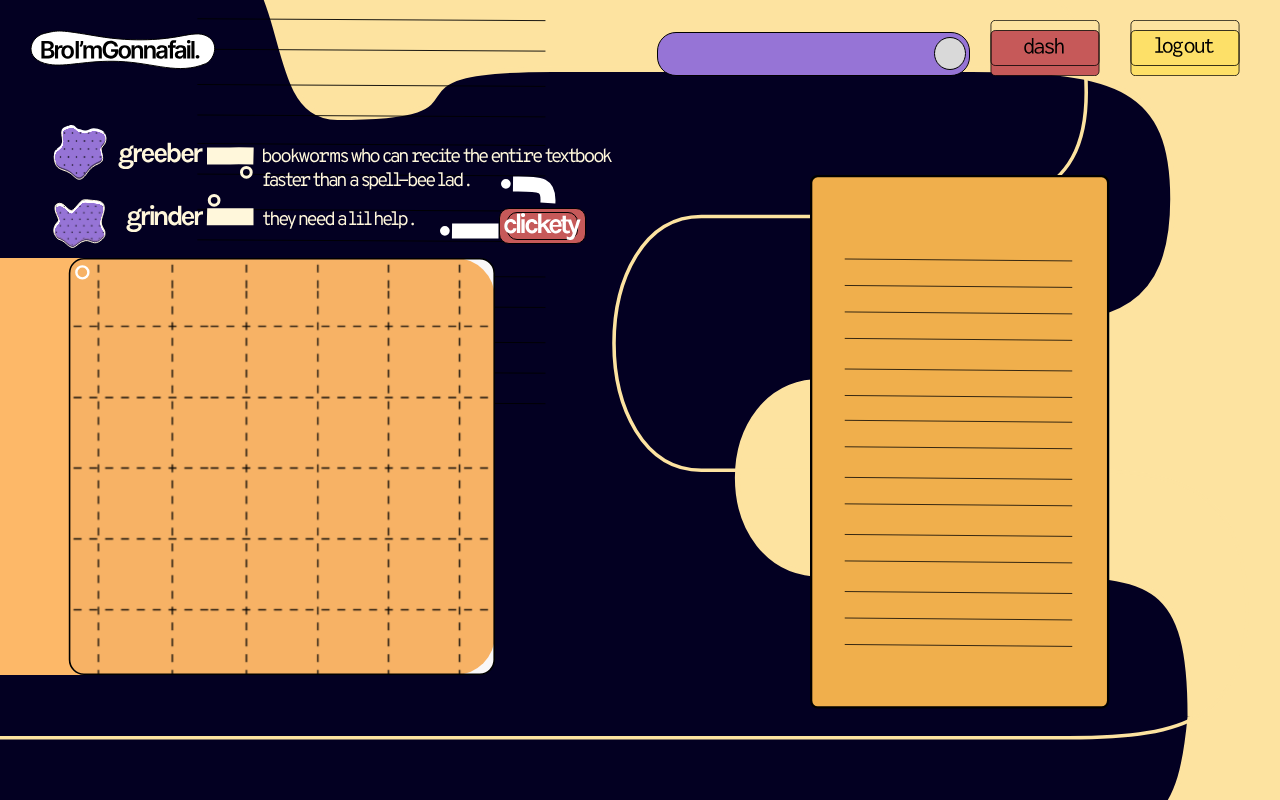
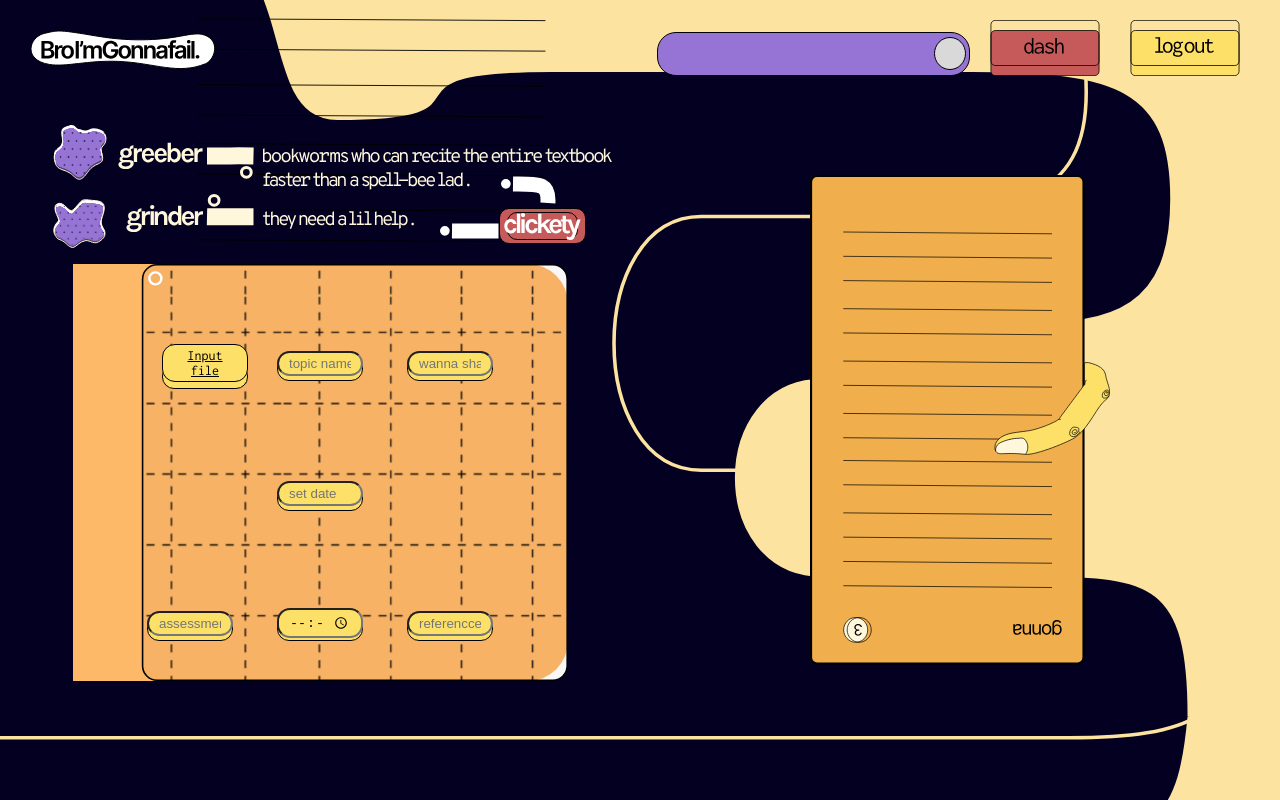
Before and after one commit to gokulpr-47/BIG-f, a React (Vite) app: page /upload in a window 1280 px wide. Built offline with nearby package versions, Linux system fonts and the light colour scheme.

Commit message:
progress in upload file

```diff
--- a/src/App.jsx
+++ b/src/App.jsx
@@ -2,20 +2,22 @@ import "./App.css";
 import { Routes, Route } from "react-router-dom";
 import Login from "./components/Login/Login";
 import SignUp from "./components/SignUp/SignUp";
-import LandingPage from "./components/LandingPage/LandingPage";
-import AboutUs from "./components/Aboutus/AboutUs";
+// import LandingPage from "./components/LandingPage/LandingPage";
+// import AboutUs from "./components/Aboutus/AboutUs";
 import UploadPage from "./components/UploadPage/UploadPage";
 
 function App() {
   return (
+    <>
       <Routes>
-      <Route path="/" element={<LandingPage />} />
+        {/* <Route path="/" element={<LandingPage />} /> */}
         <Route path="/login" element={<Login />} />
         <Route path="/signup" element={<SignUp />} />
         <Route path="/upload" element={<UploadPage />} />
         {/* <Route path="/resource" element={<Resource/>} /> */}
-      <Route path="/about" element={<AboutUs />} />
+        {/* <Route path="/about" element={<AboutUs />} /> */}
       </Routes>
+    </>
   );
 }
 
--- a/src/components/Aboutus/AboutUs.jsx
+++ b/src/components/Aboutus/AboutUs.jsx
@@ -1,37 +1,35 @@
-import React from 'react'
-import './AboutUs.css'
-import Fade from 'react-reveal/Fade';
-import Slide from 'react-reveal/Slide';
-function AboutUs() {
-  return (
-    <div className='abtcontainer'>
-      <div className="descriptionabt">
+// import React from 'react'
+// import './AboutUs.css'
+// import Fade from 'react-reveal/Fade';
+// import Slide from 'react-reveal/Slide';
+// function AboutUs() {
+//   return (
+//     <div className='abtcontainer'>
+//       <div className="descriptionabt">
 
-      <Fade left>
-      <div className="imageabt">
-        </div>
-        </Fade>
+//       <Fade left>
+//       <div className="imageabt">
+//         </div>
+//         </Fade>
 
+//         <Slide bottom>
 
-        <Slide bottom>
+//         <div className="textabt">
+//           <div className="abtfirst">
+//             About BIG-f
+//           </div>
+//           <div className="abtsecond">
+//             <p>
+//               Lorem ipsum dolor sit amet consectetur adipisicing elit. Reiciendis sequi aliquid aperiam placeat id, sapiente in veniam aspernatur iure ducimus dolorem cum eaque quibusdam ut. Aspernatur a rerum, vel aliquam optio inventore quam officiis cumque.
+//             </p>
+//           </div>
+//         </div>
+//         </Slide>
 
-        <div className="textabt">
-          <div className="abtfirst">
-            About BIG-f
-          </div>
-          <div className="abtsecond">
-            <p>
-              Lorem ipsum dolor sit amet consectetur adipisicing elit. Reiciendis sequi aliquid aperiam placeat id, sapiente in veniam aspernatur iure ducimus dolorem cum eaque quibusdam ut. Aspernatur a rerum, vel aliquam optio inventore quam officiis cumque.
-            </p>
-          </div>
-        </div>
-        </Slide>
+//       </div>
 
+//     </div>
+//   )
+// }
 
-      </div>
-
-    </div>
-  )
-}
-
-export default AboutUs
+// export default AboutUs
--- a/src/components/Login/Login.jsx
+++ b/src/components/Login/Login.jsx
@@ -1,12 +1,12 @@
-import  { useState } from "react";
+import { useState } from "react";
 import "./Login.css";
 import { NavLink } from "react-router-dom";
 import useAuth from "../../Hooks/useAuth";
 import axios from "../../API/axios";
-import { useNavigate} from "react-router-dom"
+import { useNavigate } from "react-router-dom";
 
 function Login() {
-  const {setAuth} = useAuth();
+  const { setAuth } = useAuth();
   // console.log("auth:", auth)
   const navigate = useNavigate();
   // const location = useLocation();
@@ -15,34 +15,44 @@ function Login() {
   const [username, setUsername] = useState("");
   const [password, setPassword] = useState("");
 
+  const handleSubmit = (e) => {
+    e.preventDefault();
+    if (username && password) {
+      console.log("lalalalala");
 
-  const handleSubmit = (e) =>{
-    e.preventDefault();
-    if(username&&password){
-      console.log("lalalalala")
-
-      axios.post("user/signin", {
-        authText:username, password
-      }, {
-        withCredentials: true
-      }).then(res=>{
-        if(res.data.success){
-            console.log("successsss", res.data)
-            setAuth({uid: res.data.user._id, role: res.data.user.role, accessToken: res.data.accessToken})
+      axios
+        .post(
+          "user/signin",
+          {
+            authText: username,
+            password,
+          },
+          {
+            withCredentials: true,
+          }
+        )
+        .then((res) => {
+          if (res.data.success) {
+            console.log("successsss", res.data);
+            setAuth({
+              uid: res.data.user._id,
+              role: res.data.user.role,
+              accessToken: res.data.accessToken,
+            });
             setPassword("");
             setUsername("");
-            if(res.data.user.role === "admin"){
-                console.log("ewwewew")
-                navigate("/admin-panel")
-            } else if(res.data.user.role === "user"){
-                navigate("/home")
+            if (res.data.user.role === "admin") {
+              console.log("ewwewew");
+              navigate("/admin-panel");
+            } else if (res.data.user.role === "user") {
+              navigate("/home");
             }
-        }else {
-          console.log("failure")
-        }
-    })
+          } else {
+            console.log("failure");
+          }
+        });
     }
-  }
+  };
 
   return (
     <div className="login">
@@ -89,7 +99,7 @@ function Login() {
                 </div>
                 <div className="submit">
                   <input
-                  onClick={handleSubmit}
+                    onClick={handleSubmit}
                     type="image"
                     name="submit"
                     src="\images\loginlogo.svg"
@@ -112,11 +122,7 @@ function Login() {
             </form>
           </div>
           <div className="indigo">
-            <img
-              src="\images\indigogridsignup.svg"
-              alt=""
-              className="indigogrid"
-            />
+            <img src="\images\indigos.svg" alt="" className="indigogrid" />
           </div>
         </div>
         <div className="third">
--- a/src/components/UploadPage/UploadPage.css
+++ b/src/components/UploadPage/UploadPage.css
@@ -36,7 +36,7 @@
 
 .greeberandgrinder {
   width: fit-content;
-  position: absolute;
+  position: relative;
   padding-left: 43px;
   z-index: 20;
   top: -50px;
@@ -63,9 +63,8 @@
 
 .butterGrid > .rel-bottom-content > img {
   width: 495px;
-  position: absolute;
-  top: 83px;
 }
+
 .upload-left {
   width: 50%;
 }
@@ -79,3 +78,102 @@
 .upload-right > img {
   width: 300px;
 }
+
+.rel-bottom-content {
+  position: absolute;
+  top: -49px;
+}
+.rel-above-content {
+  position: absolute;
+}
+
+.butterGrid {
+  position: relative;
+  display: flex;
+  justify-content: center;
+}
+
+/* css */
+.file-input-label {
+  position: relative;
+  display: inline-block;
+}
+
+.file-input {
+  display: none;
+}
+
+.file-input-button {
+  position: relative;
+  width: 120px;
+  height: 40px;
+  border-radius: 4px;
+  cursor: pointer;
+  display: flex;
+  justify-content: center;
+  align-items: center;
+}
+
+.button-text {
+  color: #fff;
+  background: #fde068;
+  text-decoration: none;
+  text-align: center;
+}
+
+.file-input-placeholder {
+  display: inline-block;
+  margin-left: 10px;
+}
+
+#style {
+  width: 86px;
+  border-radius: 13px;
+  padding: 3px 10px;
+  outline: none;
+  background-color: #fde068;
+  position: absolute;
+  z-index: 10;
+}
+
+.box-container {
+  position: relative;
+  display: flex;
+  align-items: center;
+  justify-content: center;
+  color: #aaa;
+}
+
+.shadow-box {
+  height: 25px;
+  border: 1px solid black;
+  width: 86px;
+  border-radius: 12px;
+  position: absolute;
+  top: 43px;
+  background: #fde068;
+}
+
+.rel-above-content {
+  display: grid;
+  grid-template-rows: 100px 100px 100px;
+  grid-template-columns: 100px 100px 100px;
+  gap: 30px;
+}
+
+.inputfile {
+  font-size: 14px;
+  text-align: center;
+  border: 1px solid black;
+  color: black;
+}
+
+.shadow-box2 {
+  height: 25px;
+  border: 1px solid black;
+  width: 86px;
+  border-radius: 12px;
+  position: absolute;
+  top: 21px;
+  background: #fde068;
+}
--- a/src/components/UploadPage/UploadPage.jsx
+++ b/src/components/UploadPage/UploadPage.jsx
@@ -43,11 +43,70 @@ export default function UploadPage() {
             <div className="rel-bottom-content">
               <img src="/images/upload/buttergrid.svg" alt="" />
             </div>
-            <div className="rel-above-content"></div>
+            <div className="rel-above-content">
+              <div className="box-container">
+                <label htmlFor="fileInput" className="file-input-label">
+                  <input id="fileInput" type="file" className="file-input" />
+                  <span className="file-input-button">
+                    <span id="style" className="inputfile">
+                      Input file
+                    </span>
+                    <div className="shadow-box2"></div>
+                  </span>
+                  {/* <span className="file-input-placeholder">Enter the file</span> */}
+                </label>
+              </div>
+              <div className="box-container">
+                <input
+                  id="style"
+                  type="text"
+                  name="topic"
+                  placeholder="topic name"
+                />
+                <div className="shadow-box"></div>
+              </div>
+              <div className="box-container">
+                <input
+                  type="text"
+                  id="style"
+                  name=""
+                  placeholder="wanna share it?"
+                />
+                <div className="shadow-box"></div>
+              </div>
+              <div className="box-container"></div>
+              <div className="box-container">
+                <input type="text" name="" placeholder="set date" id="style" />
+                <div className="shadow-box"></div>
+              </div>
+              <div className="box-container"></div>
+              <div className="box-container">
+                <input
+                  type="text"
+                  name=""
+                  placeholder="assessment type"
+                  id="style"
+                />
+                <div className="shadow-box"></div>
+              </div>
+              <div className="box-container">
+                <input type="time" name="" placeholder="set time" id="style" />
+                <div className="shadow-box"></div>
+              </div>
+              <div className="box-container">
+                <input
+                  type="text"
+                  name=""
+                  placeholder="referencce material"
+                  id="style"
+                />
+                <div className="shadow-box"></div>
+              </div>
+            </div>
           </div>
         </div>
         <div className="upload-right">
-          <img src="/images/note card.svg" alt="" />
+          <img src="/images/upload/cardwithfinger.svg" alt="" />
         </div>
       </div>
     </div>
```
Also changed, not shown: src/components/LandingPage/LandingPage.jsx (+78 -86 lines). Lines whose indentation alone changed are shown as unchanged.
